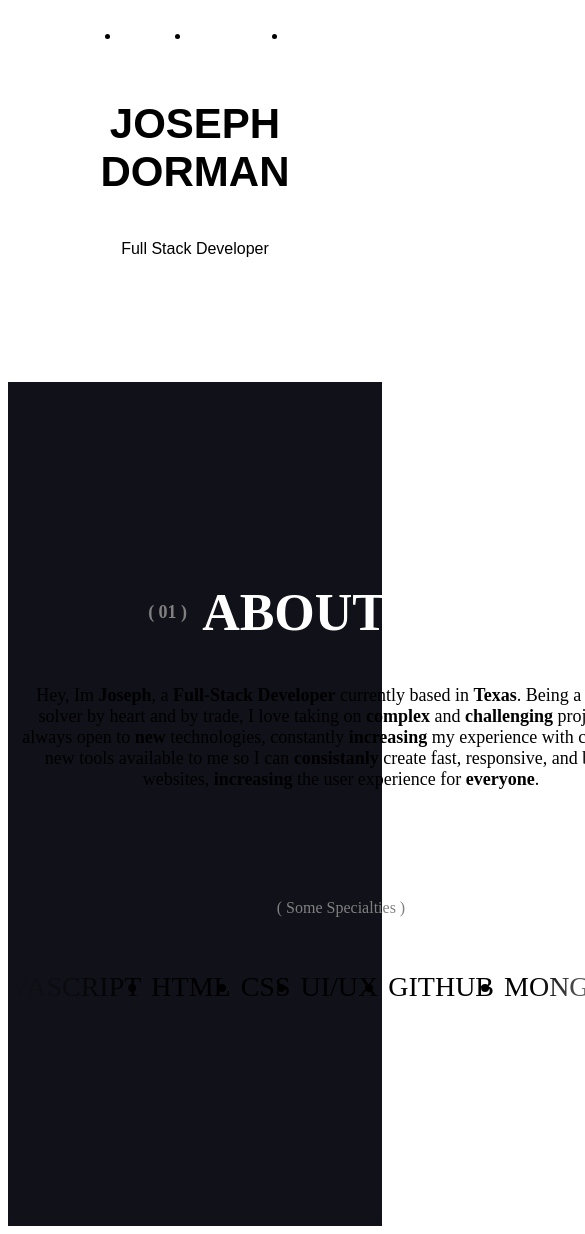
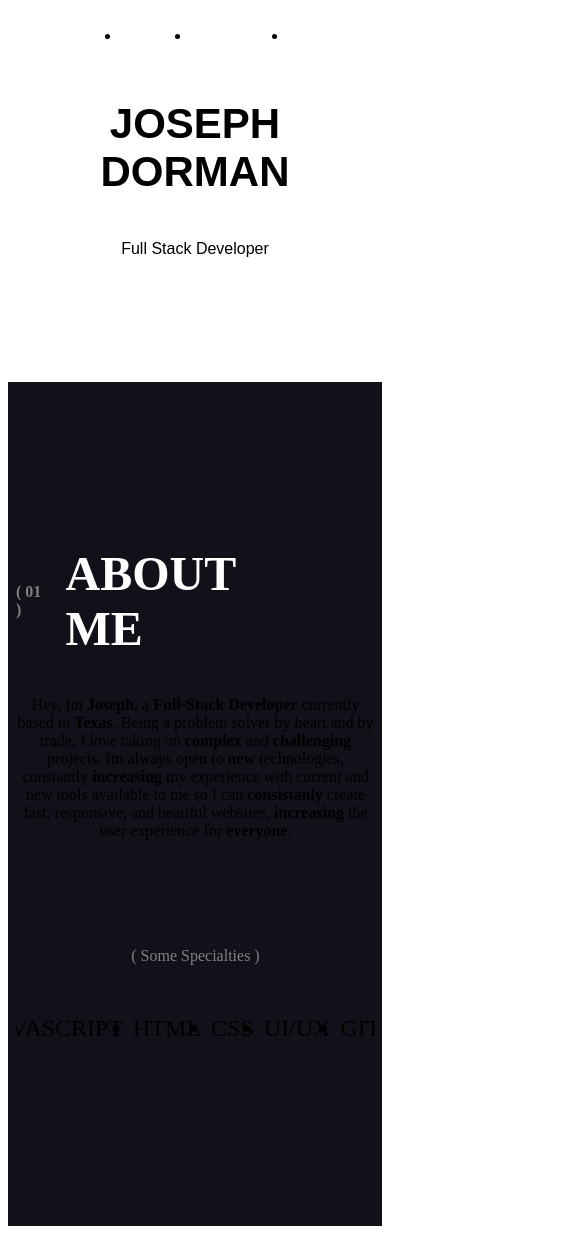
Before and after one commit to josephdorman/portfolio, a React (Vite) app: page / in a window 390 px wide. Shown: the top 1234 px of the page, 585 px wide, since content can reach past the window. Built offline with nearby package versions, Linux system fonts and the light colour scheme; the HTML template or start-up script is replaced by a standard one.

Commit message:
make about section responsive

```diff
--- a/src/styles/about.css
+++ b/src/styles/about.css
@@ -68,3 +68,58 @@
     transform: translate(calc(-50% - 5px));
   }
 }
+
+@media (max-width: 781px) {
+  .title span {
+    font-size: 48px;
+  }
+
+  .title {
+    font-size: 16px;
+  }
+
+  .desc {
+    max-width: 520px;
+    font-size: 16px;
+  }
+
+  .scroller {
+    max-width: 580px;
+  }
+
+  .scroller-inner {
+    font-size: 24px;
+  }
+}
+
+@media (max-width: 630px) {
+  .carousel {
+    max-width: calc(100vw - 31px);
+  }
+  .scroller {
+    max-width: 100%;
+    -webkit-mask: none;
+    mask: none;
+  }
+}
+
+@media (max-width: 381px) {
+  .title span {
+    margin: 0px;
+    font-size: 42px;
+  }
+
+  .title p {
+    font-size: 20px;
+  }
+
+  .title {
+    display: flex;
+    flex-direction: column;
+    font-size: 16px;
+  }
+
+  .scroller-inner {
+    font-size: 24px;
+  }
+}
--- a/src/styles/hero.css
+++ b/src/styles/hero.css
@@ -45,7 +45,7 @@
   }
 }
 
-@media (max-width: 350px) {
+@media (max-width: 381px) {
   .hero-title {
     font-size: 52px;
   }
```
